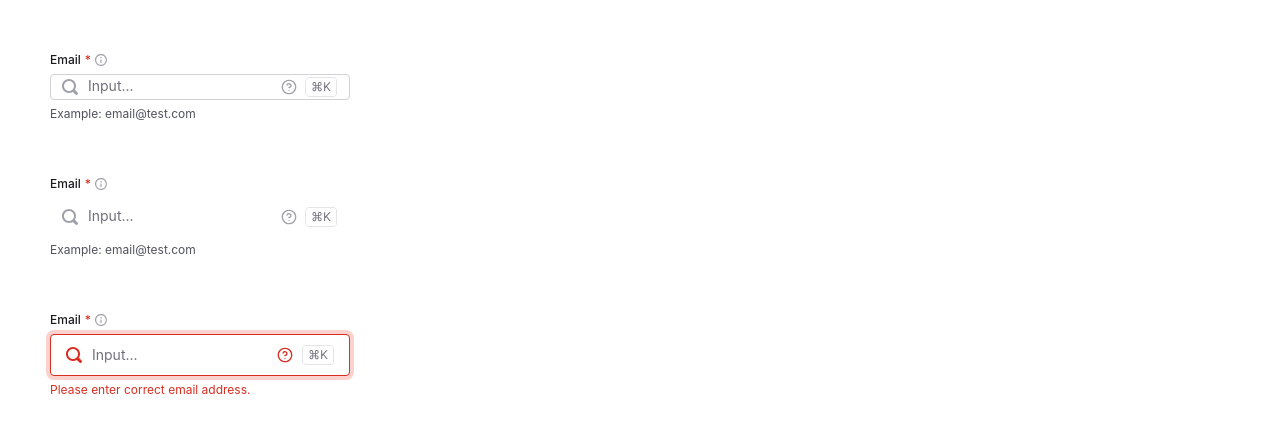
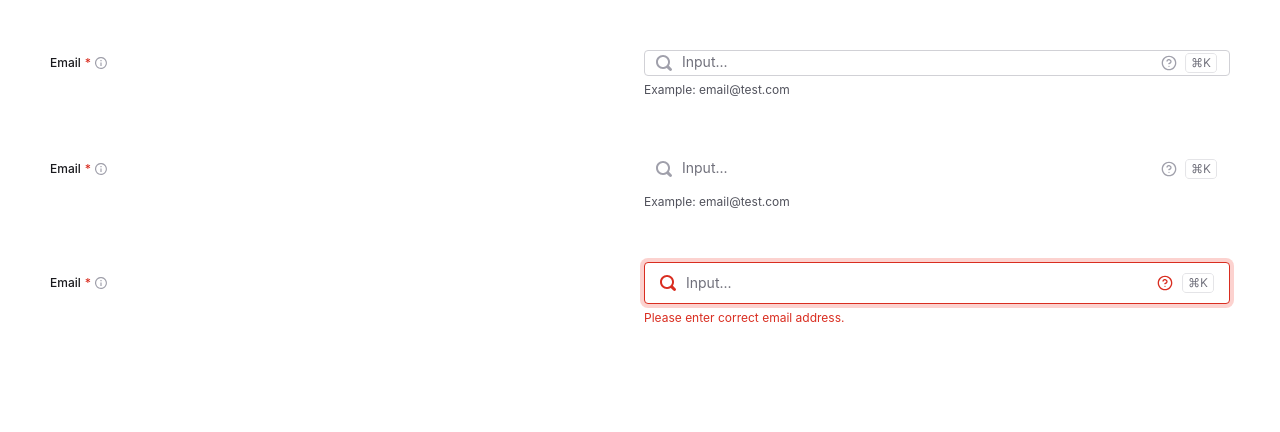
Before and after one commit to IvanRuskevych/Storybook-InputGroup, a React (Vite) app: page / in a window 1280 px wide. Shown: the top 432 px of the page. Built offline with nearby package versions, Linux system fonts and the light colour scheme.

Commit message:
feat: update InputGroup stories

```diff
--- a/src/shared/types/InputGroup.types.ts
+++ b/src/shared/types/InputGroup.types.ts
@@ -1,10 +1,11 @@
 import { InputLabelProps } from "./InputLabel.types.ts";
 import { InputTextProps } from "./InputText.types.ts";
 import { InputAnnotationProps } from "./InputAnnotation.types.ts";
+import { InputPositionTypes } from "./UnionTypes.types.ts";
 
 export interface InputGroupProps {
   inputLabelProps: InputLabelProps;
   inputTextProps: InputTextProps;
   inputAnnotationProps: InputAnnotationProps;
-  position?: "side" | "top";
+  position?: InputPositionTypes;
 }
--- a/src/shared/ui/InputGroup/InputGroup.styles.ts
+++ b/src/shared/ui/InputGroup/InputGroup.styles.ts
@@ -1,45 +1,20 @@
-// import styled from "styled-components";
-//
-// export const InputGroupContainer = styled.div`
-//   display: grid;
-//   gap: 4px;
-//   width: 300px;
-//
-//   grid-template-columns: 1fr;
-//   grid-template-rows: auto auto auto; /* InputLabel, InputText, InputAnnotation */
-//
-//   &.position--side {
-//     grid-template-columns: 1fr 2fr; /* InputLabel - left, InputText - right */
-//     grid-template-rows: auto auto; /* first row for InputLabel + InputText, second for - InputAnnotation */
-//     gap: 8px;
-//     width: 100%;
-//   }
-// `;
-
 import styled from "styled-components";
 
 export const InputGroupContainer = styled.div`
   display: grid;
   gap: 4px;
-  width: 300px;
 
-  /* Основне компонування з використанням grid-area */
   grid-template-areas:
     "label"
     "input"
     "annotation";
-
-  //.input-text {
-  //  grid-area: input;
-  //}
 
   &.position--side {
     grid-template-columns: 1fr 1fr;
     grid-template-rows: auto auto;
     grid-template-areas:
       "label input"
-      "annotation annotation";
-    gap: 8px;
-    width: 100%;
+      "empty annotation";
+    grid-column-gap: 8px;
   }
 `;
--- a/src/shared/ui/InputGroup/InputGroup.tsx
+++ b/src/shared/ui/InputGroup/InputGroup.tsx
@@ -1,17 +1,17 @@
 import { FC } from "react";
+import clsx from "clsx";
 
 import { InputGroupProps } from "../../types";
 import { InputLabel } from "../InputLabel/InputLabel.tsx";
 import { InputText } from "../InputText/InputText.tsx";
 import { InputAnnotation } from "../InputAnnotation/InputAnnotation.tsx";
 import { InputGroupContainer } from "./InputGroup.styles.ts";
-import clsx from "clsx";
 
 export const InputGroup: FC<InputGroupProps> = ({
   inputLabelProps,
   inputTextProps,
   inputAnnotationProps,
-  position = "top",
+  position = "side",
   ...props
 }) => {
   return (
--- a/src/shared/ui/InputText/InputText.styles.ts
+++ b/src/shared/ui/InputText/InputText.styles.ts
@@ -68,6 +68,6 @@ export const InputTextWrapper = styled.div`
   }
 
   .input__position--side {
-    grid-area: text;
+    grid-area: input;
   }
 `;
```
Also changed, not shown: 1 other file (tests, documents, lock files or other folders).
